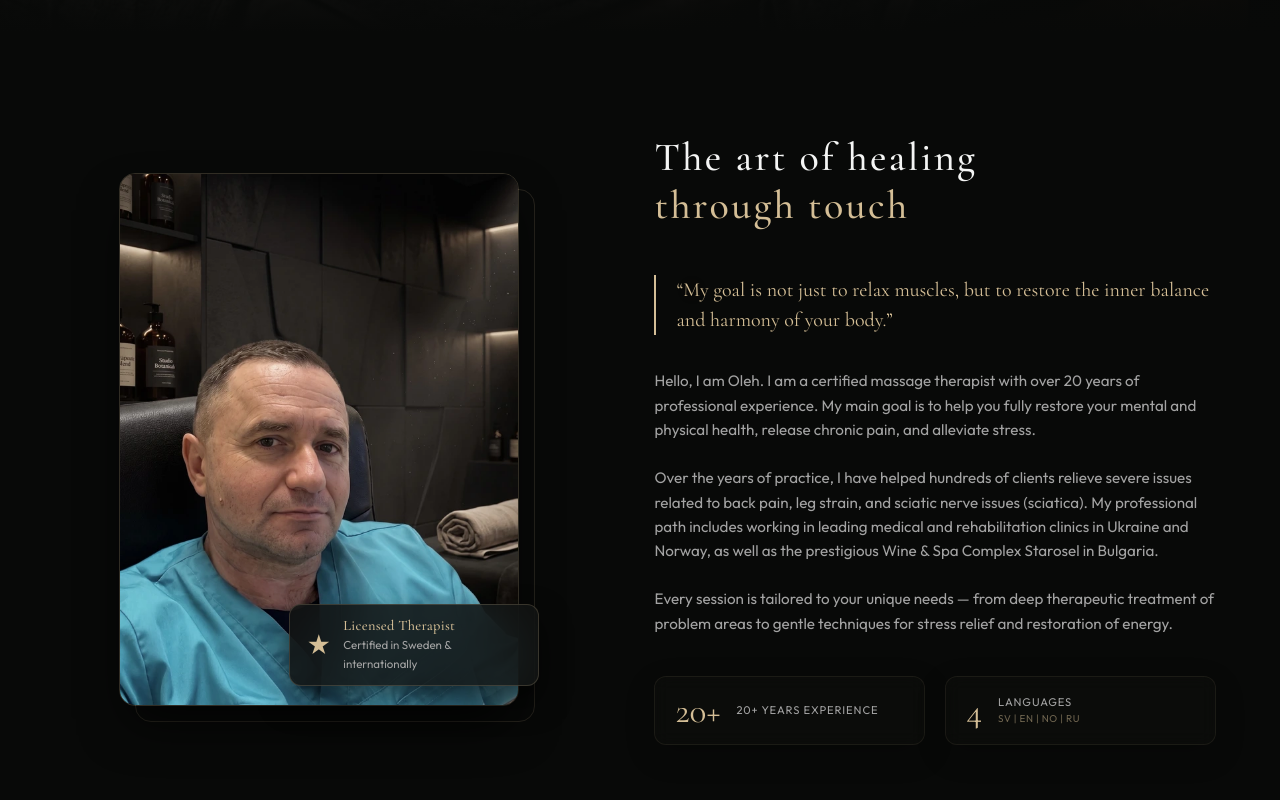
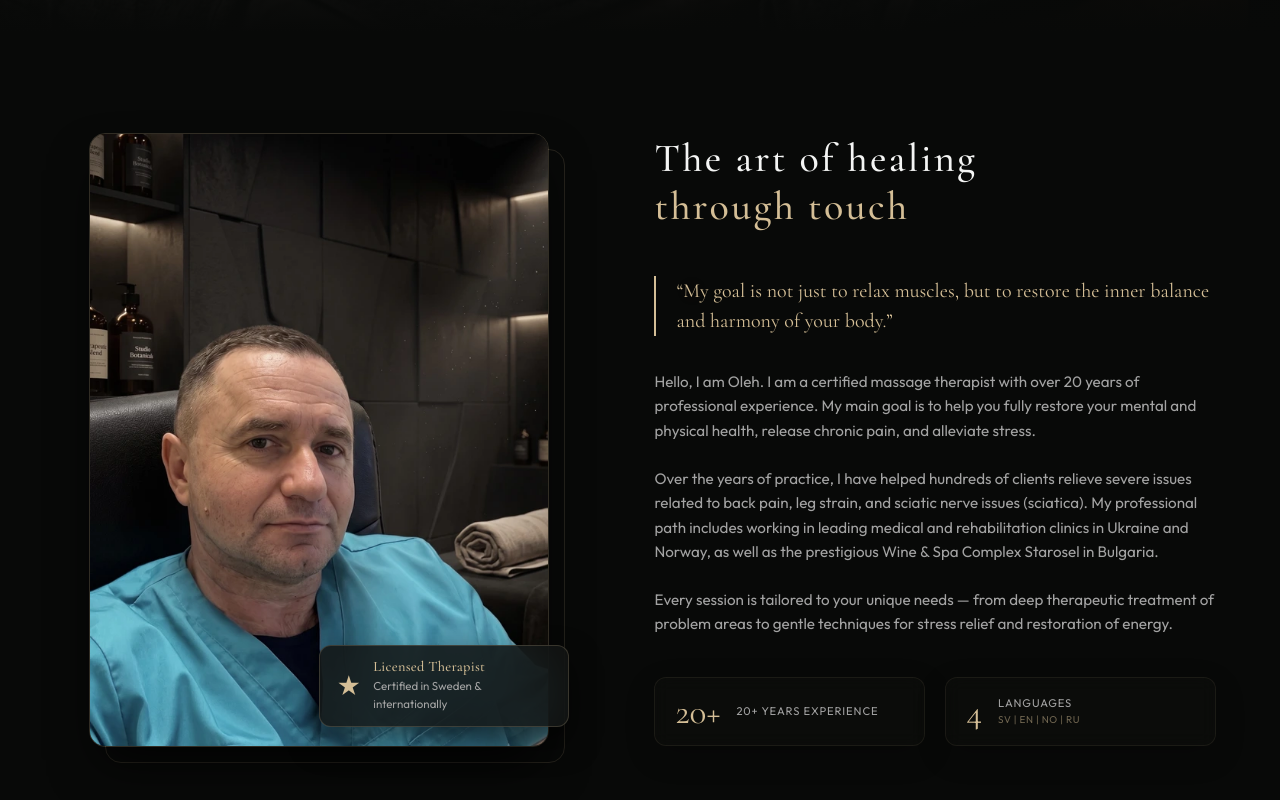
Before and after one commit to echopro-create/andrey-bygg, a Next.js app: page /en in a window 1280 px wide. Shown: the part 820-1620 px from the top of the page. Built offline with nearby package versions, Linux system fonts and the light colour scheme; no server answers.

Commit message:
style: increase about section image max-width to 460px to balance taller bio text

```diff
--- a/src/app/globals.css
+++ b/src/app/globals.css
@@ -958,7 +958,7 @@ select.form-control {
 
 .about-image-wrapper {
   position: relative;
-  max-width: 400px;
+  max-width: 460px;
   margin: 0 auto;
 }
 
```
